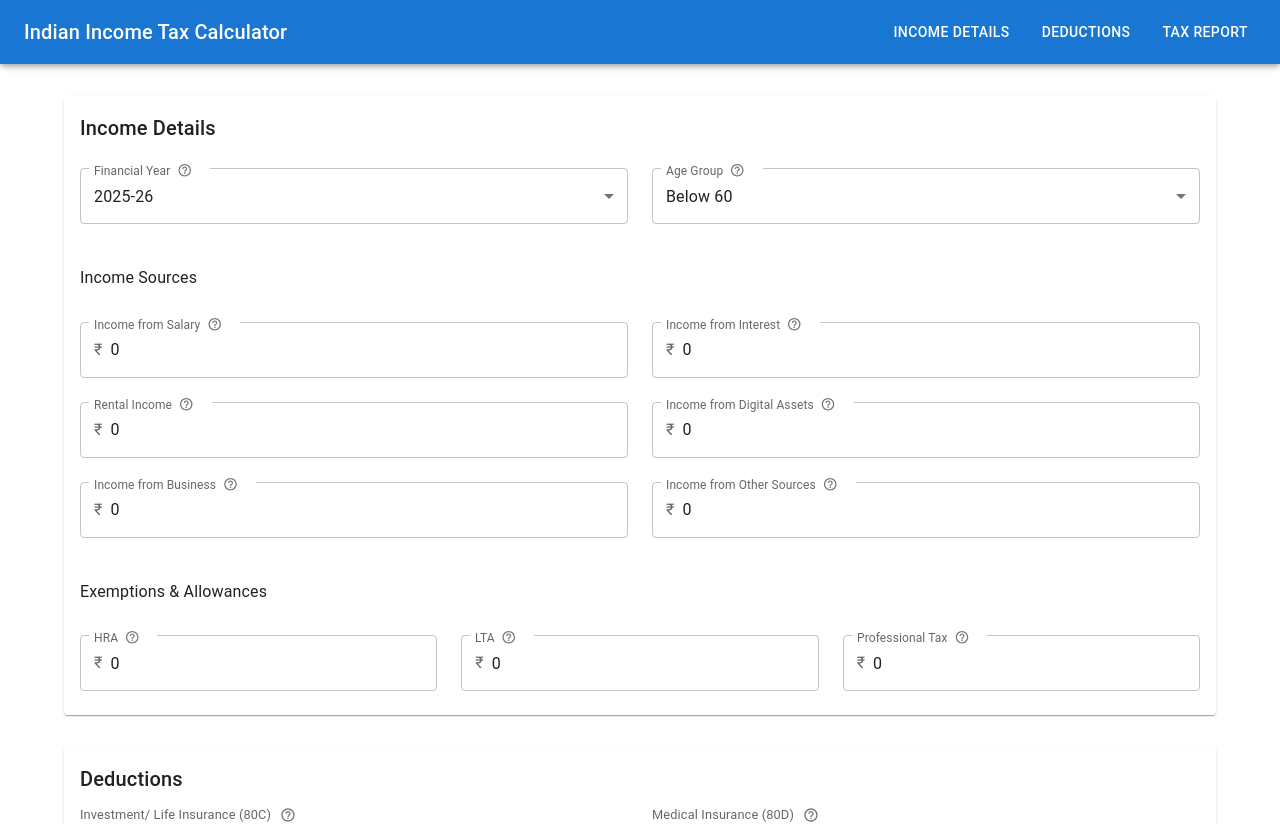
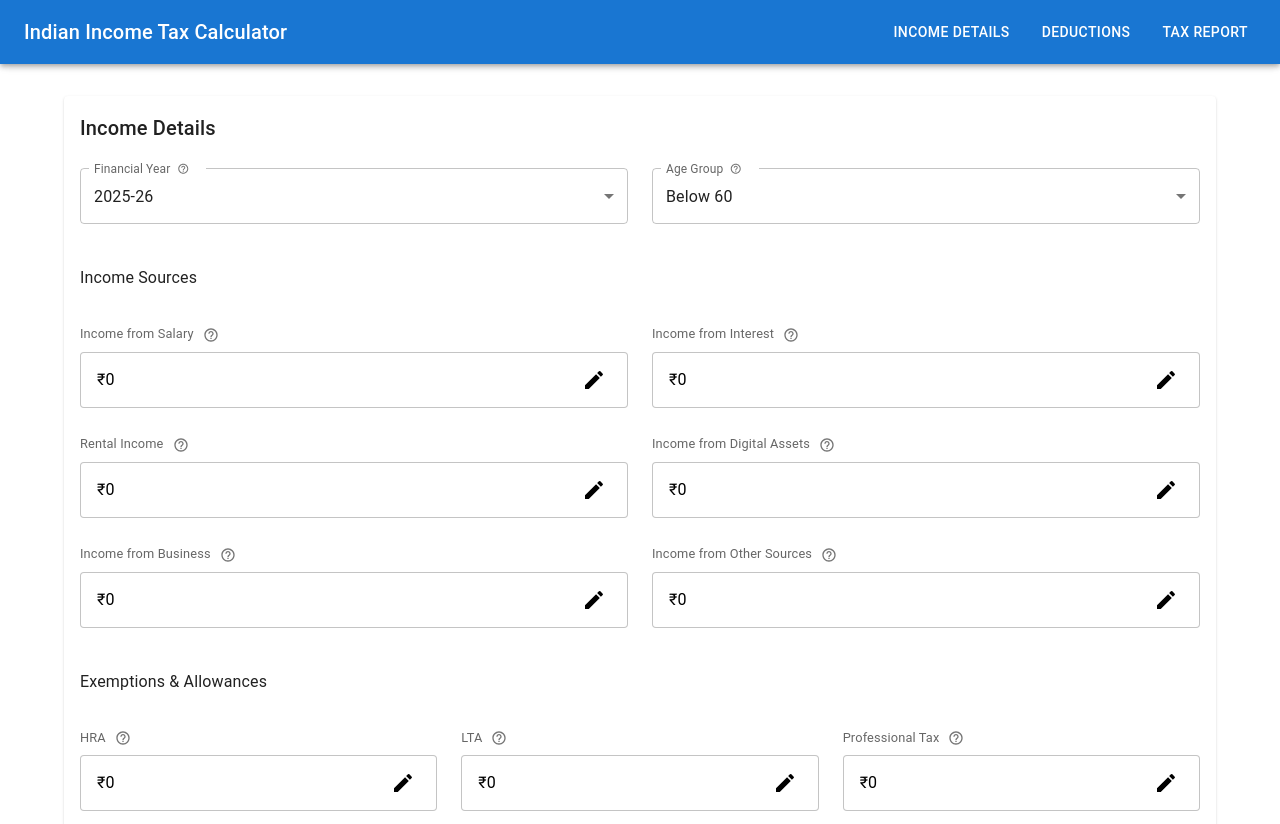
Before and after one commit to KushalAzza/salcal, a React (Create React App) app: page / in a window 1280 px wide. Shown: the top 824 px of the page. Built offline with nearby package versions, Linux system fonts and the light colour scheme.

Commit message:
Added businessIncome and otherSourcesIncome fields to IncomeDetails and TaxCalculator components

```diff
--- a/src/components/IncomeDetails.tsx
+++ b/src/components/IncomeDetails.tsx
@@ -13,8 +13,10 @@ import {
   SelectChangeEvent,
   Tooltip,
   IconButton,
+  Box,
 } from '@mui/material';
 import HelpOutlineIcon from '@mui/icons-material/HelpOutline';
+import EditIcon from '@mui/icons-material/Edit';
 
 interface IncomeDetailsProps {
   onUpdate: (values: any) => void;
@@ -47,8 +49,61 @@ const AGE_GROUPS = [
   "Above 80",
 ];
 
+const INCOME_FIELDS = [
+  {
+    id: 'salaryIncome',
+    label: 'Income from Salary',
+    tooltip: 'Enter your total income from salary including basic pay, allowances, and bonuses'
+  },
+  {
+    id: 'interestIncome',
+    label: 'Income from Interest',
+    tooltip: 'Enter your total interest income from savings accounts, fixed deposits, and other interest-bearing investments'
+  },
+  {
+    id: 'rentalIncome',
+    label: 'Rental Income',
+    tooltip: 'Enter your total income from renting properties (before standard deduction)'
+  },
+  {
+    id: 'digitalAssetsIncome',
+    label: 'Income from Digital Assets',
+    tooltip: 'Enter income from virtual digital assets, cryptocurrencies, or NFTs'
+  },
+  {
+    id: 'businessIncome',
+    label: 'Income from Business',
+    tooltip: 'Enter your total income from business activities'
+  },
+  {
+    id: 'otherSourcesIncome',
+    label: 'Income from Other Sources',
+    tooltip: 'Enter your total income from other sources'
+  }
+];
+
+const EXEMPTION_FIELDS = [
+  {
+    id: 'hra',
+    label: 'HRA',
+    tooltip: 'Enter House Rent Allowance claimed for tax exemption'
+  },
+  {
+    id: 'lta',
+    label: 'LTA',
+    tooltip: 'Enter Leave Travel Allowance claimed for tax exemption'
+  },
+  {
+    id: 'professionalTax',
+    label: 'Professional Tax',
+    tooltip: 'Enter Professional Tax deducted by employer or paid directly'
+  }
+];
+
 const IncomeDetails: React.FC<IncomeDetailsProps> = ({ onUpdate, initialValues }) => {
   const [values, setValues] = React.useState(initialValues);
+  const [editingField, setEditingField] = React.useState<string | null>(null);
+  const [tempValue, setTempValue] = React.useState<string>('');
 
   useEffect(() => {
     setValues(initialValues);
@@ -63,15 +118,30 @@ const IncomeDetails: React.FC<IncomeDetailsProps> = ({ onUpdate, initialValues }
     onUpdate(newValues);
   };
 
-  const handleTextFieldChange = (field: string) => (
-    event: React.ChangeEvent<HTMLInputElement | HTMLTextAreaElement>
-  ) => {
-    const newValues = {
-      ...values,
-      [field]: Number(event.target.value),
-    };
-    setValues(newValues);
-    onUpdate(newValues);
+  const handleEdit = (field: string, value: number) => {
+    setEditingField(field);
+    setTempValue(value.toString());
+  };
+
+  const handleChange = (event: React.ChangeEvent<HTMLInputElement>) => {
+    const value = event.target.value.replace(/[^0-9]/g, '');
+    setTempValue(value);
+  };
+
+  const handleBlur = () => {
+    if (editingField) {
+      const value = parseInt(tempValue) || 0;
+      const newValues = { ...values, [editingField]: value };
+      setValues(newValues);
+      onUpdate(newValues);
+      setEditingField(null);
+    }
+  };
+
+  const handleKeyPress = (event: React.KeyboardEvent<HTMLInputElement>) => {
+    if (event.key === 'Enter') {
+      handleBlur();
+    }
   };
 
   const renderLabel = (label: string, tooltip: string) => (
@@ -79,10 +149,81 @@ const IncomeDetails: React.FC<IncomeDetailsProps> = ({ onUpdate, initialValues }
       {label}
       <Tooltip title={tooltip} arrow>
         <IconButton size="small" sx={{ ml: 0.5 }}>
-          <HelpOutlineIcon fontSize="small" />
+          <HelpOutlineIcon sx={{ fontSize: '1rem' }} />
         </IconButton>
       </Tooltip>
     </div>
+  );
+
+  const renderEditableField = (field: { id: string; label: string; tooltip: string }) => (
+    <>
+      <Typography
+        variant="body2"
+        color="text.secondary"
+        sx={{
+          fontSize: '0.8rem',
+          mb: 0.5
+        }}
+      >
+        {renderLabel(field.label, field.tooltip)}
+      </Typography>
+      <Box sx={{
+        bgcolor: '#ffffff',
+        borderRadius: 1,
+        border: '1px solid rgba(0, 0, 0, 0.23)',
+        color: '#000000',
+        display: 'flex',
+        alignItems: 'center',
+        justifyContent: 'space-between',
+        minHeight: '56px',
+        px: 2,
+        py: 1,
+        fontSize: '1rem'
+      }}>
+        {editingField === field.id ? (
+          <TextField
+            value={tempValue}
+            onChange={handleChange}
+            onBlur={handleBlur}
+            onKeyPress={handleKeyPress}
+            variant="standard"
+            sx={{
+              input: {
+                color: '#000000',
+                fontSize: '1rem'
+              },
+              width: '100%',
+              '& .MuiInput-underline:before': { borderBottomColor: 'rgba(0, 0, 0, 0.42)' },
+              '& .MuiInput-underline:hover:before': { borderBottomColor: 'rgba(0, 0, 0, 0.87)' },
+            }}
+            autoFocus
+          />
+        ) : (
+          <>
+            <Box
+              onClick={() => handleEdit(field.id, values[field.id as keyof typeof values] as number)}
+              sx={{
+                cursor: 'pointer',
+                flex: 1,
+                fontSize: '1rem',
+                '&:hover': {
+                  color: 'primary.main'
+                }
+              }}
+            >
+              ₹{(values[field.id as keyof typeof values] as number).toLocaleString('en-IN')}
+            </Box>
+            <IconButton
+              size="small"
+              onClick={() => handleEdit(field.id, values[field.id as keyof typeof values] as number)}
+              sx={{ color: '#000000', ml: 1 }}
+            >
+              <EditIcon />
+            </IconButton>
+          </>
+        )}
+      </Box>
+    </>
   );
 
   return (
@@ -125,119 +266,21 @@ const IncomeDetails: React.FC<IncomeDetailsProps> = ({ onUpdate, initialValues }
               Income Sources
             </Typography>
           </Grid>
-          <Grid item xs={12} md={6}>
-            <TextField
-              fullWidth
-              label={renderLabel("Income from Salary", "Enter your total income from salary including basic pay, allowances, and bonuses")}
-              type="number"
-              value={values.salaryIncome}
-              onChange={handleTextFieldChange('salaryIncome')}
-              InputProps={{
-                startAdornment: <InputAdornment position="start">₹</InputAdornment>,
-              }}
-            />
-          </Grid>
-          <Grid item xs={12} md={6}>
-            <TextField
-              fullWidth
-              label={renderLabel("Income from Interest", "Enter your total interest income from savings accounts, fixed deposits, and other interest-bearing investments")}
-              type="number"
-              value={values.interestIncome}
-              onChange={handleTextFieldChange('interestIncome')}
-              InputProps={{
-                startAdornment: <InputAdornment position="start">₹</InputAdornment>,
-              }}
-            />
-          </Grid>
-          <Grid item xs={12} md={6}>
-            <TextField
-              fullWidth
-              label={renderLabel("Rental Income", "Enter your total income from renting properties (before standard deduction)")}
-              type="number"
-              value={values.rentalIncome}
-              onChange={handleTextFieldChange('rentalIncome')}
-              InputProps={{
-                startAdornment: <InputAdornment position="start">₹</InputAdornment>,
-              }}
-            />
-          </Grid>
-          <Grid item xs={12} md={6}>
-            <TextField
-              fullWidth
-              label={renderLabel("Income from Digital Assets", "Enter income from virtual digital assets, cryptocurrencies, or NFTs")}
-              type="number"
-              value={values.digitalAssetsIncome}
-              onChange={handleTextFieldChange('digitalAssetsIncome')}
-              InputProps={{
-                startAdornment: <InputAdornment position="start">₹</InputAdornment>,
-              }}
-            />
-          </Grid>
-          <Grid item xs={12} md={6}>
-            <TextField
-              fullWidth
-              label={renderLabel("Income from Business", "Enter your total income from business activities")}
-              type="number"
-              value={values.businessIncome}
-              onChange={handleTextFieldChange('businessIncome')}
-              InputProps={{
-                startAdornment: <InputAdornment position="start">₹</InputAdornment>,
-              }}
-            />
-          </Grid>
-          <Grid item xs={12} md={6}>
-            <TextField
-              fullWidth
-              label={renderLabel("Income from Other Sources", "Enter your total income from other sources")}
-              type="number"
-              value={values.otherSourcesIncome}
-              onChange={handleTextFieldChange('otherSourcesIncome')}
-              InputProps={{
-                startAdornment: <InputAdornment position="start">₹</InputAdornment>,
-              }}
-            />
-          </Grid>
+          {INCOME_FIELDS.map((field) => (
+            <Grid item xs={12} md={6} key={field.id}>
+              {renderEditableField(field)}
+            </Grid>
+          ))}
           <Grid item xs={12}>
             <Typography variant="subtitle1" gutterBottom sx={{ mt: 2 }}>
               Exemptions & Allowances
             </Typography>
           </Grid>
-          <Grid item xs={12} md={4}>
-            <TextField
-              fullWidth
-              label={renderLabel("HRA", "Enter House Rent Allowance claimed for tax exemption")}
-              type="number"
-              value={values.hra}
-              onChange={handleTextFieldChange('hra')}
-              InputProps={{
-                startAdornment: <InputAdornment position="start">₹</InputAdornment>,
-              }}
-            />
-          </Grid>
-          <Grid item xs={12} md={4}>
-            <TextField
-              fullWidth
-              label={renderLabel("LTA", "Enter Leave Travel Allowance claimed for tax exemption")}
-              type="number"
-              value={values.lta}
-              onChange={handleTextFieldChange('lta')}
-              InputProps={{
-                startAdornment: <InputAdornment position="start">₹</InputAdornment>,
-              }}
-            />
-          </Grid>
-          <Grid item xs={12} md={4}>
-            <TextField
-              fullWidth
-              label={renderLabel("Professional Tax", "Enter Professional Tax deducted by employer or paid directly")}
-              type="number"
-              value={values.professionalTax}
-              onChange={handleTextFieldChange('professionalTax')}
-              InputProps={{
-                startAdornment: <InputAdornment position="start">₹</InputAdornment>,
-              }}
-            />
-          </Grid>
+          {EXEMPTION_FIELDS.map((field) => (
+            <Grid item xs={12} md={4} key={field.id}>
+              {renderEditableField(field)}
+            </Grid>
+          ))}
         </Grid>
       </CardContent>
     </Card>
```
